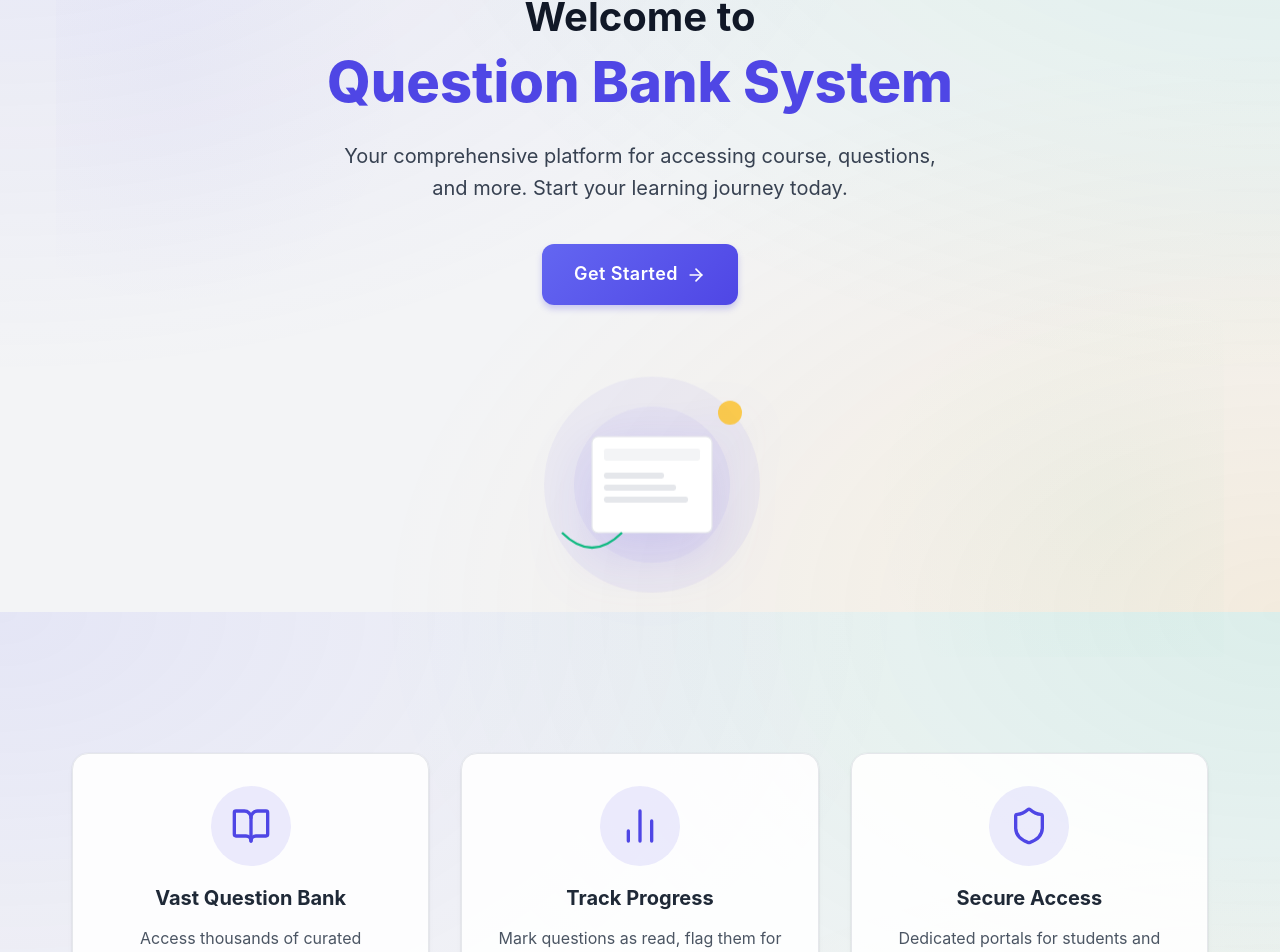
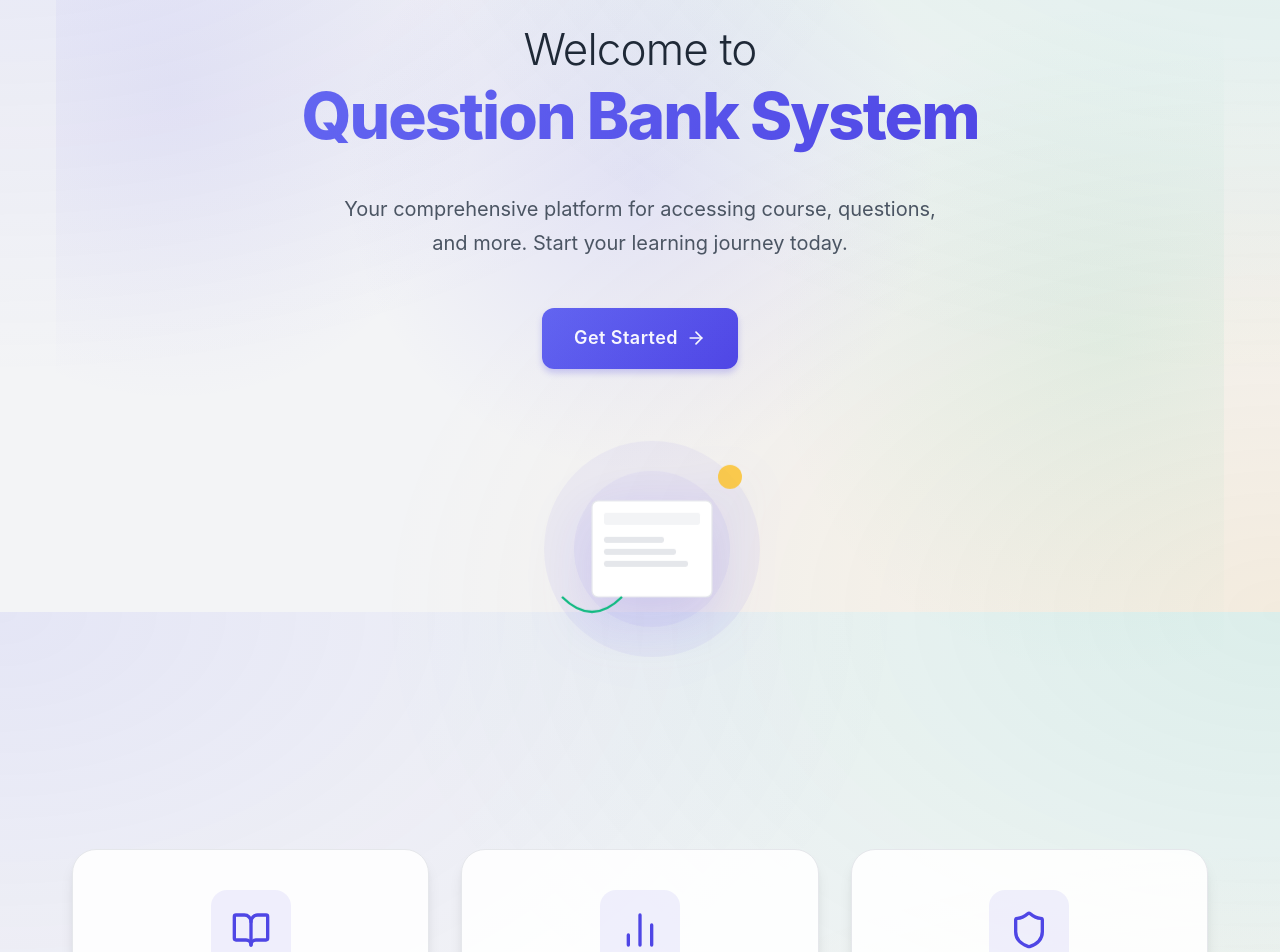
Before and after one commit to SubikshaRajendran/Question_Bank_System, a React (Vite) app in the folder client/: page / in a window 1280 px wide. Shown: the part 188-1140 px from the top of the page. Built offline with nearby package versions, Linux system fonts and the light colour scheme.

Commit message:
UI updates

```diff
--- a/client/src/components/Layout.jsx
+++ b/client/src/components/Layout.jsx
@@ -43,7 +43,7 @@ const Layout = () => {
     const isActive = (path) => location.pathname === path ? 'active' : '';
 
     return (
-        <>
+        <div className="layout-wrapper">
             <nav className="navbar">
                 <div className="logo" style={{ display: 'flex', alignItems: 'center', gap: '1rem' }}>
                     <img src={logo} alt="Logo" style={{ height: '52px', width: 'auto' }} />
@@ -115,7 +115,12 @@ const Layout = () => {
                             <li><Link to="/student/courses" className={isActive('/student/courses')} onClick={() => setShowMobileMenu(false)}>My Courses</Link></li>
                             <li><Link to="/student/review" className={isActive('/student/review')} onClick={() => setShowMobileMenu(false)}>Review Later</Link></li>
                             <li><Link to="/student/comments" className={isActive('/student/comments')} onClick={() => setShowMobileMenu(false)}>My Comments</Link></li>
-                            <li><button onClick={handleLogout} className="nav-btn-logout">Logout</button></li>
+                            <li>
+                                <button onClick={handleLogout} className="nav-btn-logout">
+                                    <LogOut size={18} />
+                                    <span>Logout</span>
+                                </button>
+                            </li>
                         </>
                     )}
 
@@ -125,7 +130,12 @@ const Layout = () => {
                             <li><Link to="/admin/dashboard" className={isActive('/admin/dashboard')} onClick={() => setShowMobileMenu(false)}>Dashboard</Link></li>
                             <li><Link to="/admin/comments" className={isActive('/admin/comments')} onClick={() => setShowMobileMenu(false)}>Student Comments</Link></li>
                             <li><Link to="/admin/student-activity" className={isActive('/admin/student-activity')} onClick={() => setShowMobileMenu(false)}>Student Activity</Link></li>
-                            <li><button onClick={handleLogout} className="nav-btn-logout">Logout</button></li>
+                            <li>
+                                <button onClick={handleLogout} className="nav-btn-logout">
+                                    <LogOut size={18} />
+                                    <span>Logout</span>
+                                </button>
+                            </li>
                         </>
                     )}
                     {/* Theme Toggle in Nav */}
@@ -142,14 +152,14 @@ const Layout = () => {
                 </ul>
             </nav>
 
-            <div className="container">
+            <div className="container main-content">
                 <Outlet />
             </div>
 
             <footer className="main-footer" style={{ textAlign: 'center' }}>
                 <p>&copy; 2026 Question Bank System. All rights reserved.</p>
             </footer>
-        </>
+        </div>
     );
 };
 
--- a/client/src/index.css
+++ b/client/src/index.css
@@ -210,6 +210,45 @@ nav a.active {
   border-radius: 0.5rem;
 }
 
+/* Logout Button Redesign - Subtle/Outlined */
+.nav-btn-logout {
+  display: inline-flex;
+  align-items: center;
+  gap: 0.5rem;
+  padding: 0.5rem 1rem;
+  background: transparent;
+  color: #ef4444;
+  /* Red text */
+  border: 1px solid #ef4444;
+  /* Red border */
+  border-radius: 9999px;
+  font-weight: 500;
+  font-size: 0.9rem;
+  cursor: pointer;
+  transition: all 0.2s ease;
+  letter-spacing: 0.01em;
+}
+
+.nav-btn-logout:hover {
+  background-color: #ef4444;
+  color: white;
+  transform: translateY(-1px);
+  box-shadow: 0 4px 6px rgba(239, 68, 68, 0.15);
+}
+
+.nav-btn-logout:active {
+  transform: translateY(0);
+  box-shadow: none;
+}
+
+.nav-btn-logout svg {
+  transition: transform 0.2s ease;
+}
+
+.nav-btn-logout:hover svg {
+  transform: translateX(-2px);
+}
+
 /* Container */
 .container {
   max-width: 1200px;
@@ -379,11 +418,8 @@ h2,
   /* Adjust Logout Button in Mobile Menu */
   .nav-btn-logout {
     width: 100%;
-    text-align: center;
-    padding: 0.75rem;
-    background: rgba(239, 68, 68, 0.1);
-    color: var(--danger);
-    border-radius: 0.5rem;
+    justify-content: center;
+    margin-top: 0.5rem;
   }
 
   /* Container */
@@ -541,18 +577,24 @@ h2,
 }
 
 [data-theme="dark"] .difficulty-Easy {
-  background: #064e3b;
-  color: #d1fae5;
+  background: rgba(6, 78, 59, 0.6);
+  color: #6ee7b7;
+  /* Bright emerald */
+  border: 1px solid rgba(16, 185, 129, 0.2);
 }
 
 [data-theme="dark"] .difficulty-Medium {
-  background: #78350f;
-  color: #fef3c7;
+  background: rgba(120, 53, 15, 0.6);
+  color: #fcd34d;
+  /* Bright amber */
+  border: 1px solid rgba(245, 158, 11, 0.2);
 }
 
 [data-theme="dark"] .difficulty-Hard {
-  background: #7f1d1d;
-  color: #fee2e2;
+  background: rgba(127, 29, 29, 0.6);
+  color: #fca5a5;
+  /* Bright red */
+  border: 1px solid rgba(239, 68, 68, 0.2);
 }
 
 /* Progress Bar Logic */
@@ -695,44 +737,79 @@ h2,
 
 /* Hero Section */
 .hero-section {
-  background: linear-gradient(135deg, rgba(79, 70, 229, 0.05) 0%, rgba(255, 255, 255, 0) 100%);
+  background: linear-gradient(135deg, rgba(79, 70, 229, 0.05) 0%, rgba(255, 255, 255, 0) 40%, rgba(16, 185, 129, 0.05) 100%);
   background-image:
-    radial-gradient(circle at 10% 20%, rgba(79, 70, 229, 0.03) 0%, transparent 20%),
-    radial-gradient(circle at 90% 80%, rgba(16, 185, 129, 0.03) 0%, transparent 20%);
+    radial-gradient(circle at 10% 20%, rgba(79, 70, 229, 0.08) 0%, transparent 25%),
+    radial-gradient(circle at 90% 50%, rgba(16, 185, 129, 0.08) 0%, transparent 30%);
+  position: relative;
+  overflow: hidden;
+}
+
+/* Radial Glow behind Title */
+.hero-section::before {
+  content: '';
+  position: absolute;
+  top: 30%;
+  left: 50%;
+  transform: translate(-50%, -50%);
+  width: 600px;
+  height: 600px;
+  background: radial-gradient(circle, rgba(79, 70, 229, 0.1) 0%, transparent 70%);
+  pointer-events: none;
+  z-index: 0;
 }
 
 .hero-title {
   display: flex;
   flex-direction: column;
   align-items: center;
-  margin-bottom: 1.5rem;
-  line-height: 1.2;
+  margin-bottom: 2rem;
+  line-height: 1.1;
+  position: relative;
+  z-index: 1;
 }
 
 .hero-welcome {
-  font-size: 2.5rem;
-  color: #111827;
+  font-size: 2.75rem;
+  font-weight: 300;
+  /* Lighter weight */
+  color: var(--text-color);
   margin-bottom: 0.5rem;
+  letter-spacing: -0.02em;
 }
 
 .hero-brand {
-  font-size: 3.5rem;
-  color: var(--primary-color);
+  font-size: 4rem;
+  /* Larger size */
   font-weight: 800;
+  background: var(--primary-gradient);
+  -webkit-background-clip: text;
+  -webkit-text-fill-color: transparent;
+  letter-spacing: -0.03em;
+  /* Tighter letter spacing for impact */
+  padding-bottom: 0.5rem;
+  /* Ensure gradient descenders aren't cut off */
 }
 
 .hero-description {
   font-size: 1.25rem;
-  color: #374151;
-  margin-bottom: 2.5rem;
+  color: var(--text-secondary);
+  margin-bottom: 3rem;
   max-width: 600px;
   margin-left: auto;
   margin-right: auto;
+  position: relative;
+  z-index: 1;
+  line-height: 1.7;
 }
 
-[data-theme="dark"] .hero-welcome,
+[data-theme="dark"] .hero-welcome {
+  color: var(--text-color);
+}
+
 [data-theme="dark"] .hero-description {
-  color: var(--text-color);
+  color: var(--text-secondary);
+  /* Ensure good contrast in dark mode */
 }
 
 /* Button Enhancements */
@@ -767,26 +844,44 @@ h2,
 
 .feature-card {
   text-align: center;
-  padding: 2rem;
+  padding: 2.5rem 2rem;
   background: var(--card-bg);
-  border-radius: 1rem;
-  box-shadow: var(--card-shadow);
-  transition: transform 0.3s ease, box-shadow 0.3s ease;
+  border-radius: 1.5rem;
+  box-shadow: 0 10px 15px -3px rgba(0, 0, 0, 0.1), 0 4px 6px -2px rgba(0, 0, 0, 0.05);
+  /* Deeper shadow */
+  transition: transform 0.3s ease, box-shadow 0.3s ease, border-color 0.3s ease;
   border: 1px solid var(--border-color);
+  height: 100%;
 }
 
 .feature-card:hover {
-  transform: translateY(-5px);
-  box-shadow: 0 10px 15px -3px rgba(0, 0, 0, 0.1), 0 4px 6px -2px rgba(0, 0, 0, 0.05);
+  transform: translateY(-8px);
+  box-shadow: 0 20px 25px -5px rgba(0, 0, 0, 0.1), 0 10px 10px -5px rgba(0, 0, 0, 0.04);
+}
+
+/* Dark Mode Feature Card enhancements */
+[data-theme="dark"] .feature-card {
+  border: 1px solid rgba(255, 255, 255, 0.1);
+  /* Soft border for separation */
+  background: rgba(31, 41, 55, 0.6);
+  /* Slightly transparent background */
+  backdrop-filter: blur(8px);
+}
+
+[data-theme="dark"] .feature-card:hover {
+  border-color: rgba(99, 102, 241, 0.3);
+  /* Subtle primary color border on hover */
+  background: rgba(31, 41, 55, 0.8);
 }
 
 .feature-icon {
   font-size: 3rem;
-  margin-bottom: 1rem;
+  margin-bottom: 1.5rem;
   display: inline-block;
   padding: 1rem;
-  background: rgba(79, 70, 229, 0.1);
-  border-radius: 50%;
+  background: rgba(79, 70, 229, 0.08);
+  border-radius: 1rem;
+  /* Slightly softer radius */
   width: 5rem;
   height: 5rem;
   display: flex;
@@ -794,17 +889,34 @@ h2,
   justify-content: center;
   margin-left: auto;
   margin-right: auto;
+  color: var(--primary-color);
+  transition: background-color 0.3s, transform 0.3s;
+}
+
+.feature-card:hover .feature-icon {
+  background: var(--primary-color);
+  color: white;
+  transform: scale(1.1) rotate(3deg);
 }
 
 .feature-card h3 {
-  font-size: 1.25rem;
+  font-size: 1.35rem;
+  /* Slightly larger */
   margin-bottom: 0.75rem;
   color: var(--text-color);
+  font-weight: 700;
 }
 
 .feature-card p {
-  color: var(--text-secondary);
+  color: #4b5563;
+  /* Darker gray for better legibility */
   font-size: 1rem;
+  line-height: 1.6;
+}
+
+[data-theme="dark"] .feature-card p {
+  color: #9ca3af;
+  /* Lighter gray for dark mode */
 }
 
 /* Footer */
@@ -870,6 +982,29 @@ h2,
 .login-card p {
   color: var(--text-secondary);
   margin-bottom: 1.5rem;
+}
+
+[data-theme="dark"] .login-card:hover {
+  background-color: var(--card-bg);
+  /* Use card background instead of white */
+  border-left-color: var(--primary-color);
+  box-shadow: 0 20px 25px -5px rgba(0, 0, 0, 0.4), 0 10px 10px -5px rgba(0, 0, 0, 0.2);
+}
+
+[data-theme="dark"] .login-card:hover h3,
+[data-theme="dark"] .login-card:hover .card-action {
+  color: var(--white);
+}
+
+[data-theme="dark"] .login-card:hover p {
+  color: var(--text-secondary);
+  /* Keep secondary text readable */
+}
+
+/* Ensure link text in dark mode hover is readable */
+[data-theme="dark"] .login-card:hover .card-action {
+  color: var(--primary-color);
+  /* Maintain primary color for action link if needed, or white */
 }
 
 .card-action {
@@ -976,15 +1111,18 @@ h2,
 }
 
 /* About Us Page */
+/* About Us Page */
 .about-grid {
   display: flex;
-  gap: 3rem;
+  gap: 2rem;
   align-items: center;
   background: var(--card-bg);
-  padding: 3rem;
+  padding: 2.5rem;
   border-radius: 1rem;
   box-shadow: var(--card-shadow);
   margin-bottom: 2rem;
+  backdrop-filter: blur(12px);
+  border: 1px solid var(--border-color);
 }
 
 .about-content {
@@ -1001,27 +1139,50 @@ h2,
 .about-image svg {
   max-width: 100%;
   height: auto;
-  /* filter: drop-shadow(0 10px 15px rgba(79, 70, 229, 0.2)); */
   filter: drop-shadow(0 10px 15px rgba(79, 70, 229, 0.2));
 }
 
 .mission-vision-grid {
   display: grid;
   grid-template-columns: 1fr 1fr;
+  /* Force 2 columns */
   gap: 1.5rem;
-  margin-top: 2rem;
+  margin-top: 0;
 }
 
 .mv-card {
-  background: var(--bg-color);
-  padding: 1rem;
-  border-radius: 0.5rem;
-  border-left: 3px solid var(--primary-color);
+  background: rgba(255, 255, 255, 0.6);
+  padding: 1.5rem;
+  border-radius: 0.75rem;
+  border-left: 4px solid var(--primary-color);
+  box-shadow: 0 4px 6px -1px rgba(0, 0, 0, 0.05), 0 2px 4px -1px rgba(0, 0, 0, 0.03);
+  backdrop-filter: blur(8px);
+  border: 1px solid rgba(255, 255, 255, 0.4);
+  transition: transform 0.2s ease, box-shadow 0.2s ease;
+}
+
+.mv-card:hover {
+  transform: translateY(-2px);
+  box-shadow: 0 10px 15px -3px rgba(0, 0, 0, 0.1), 0 4px 6px -2px rgba(0, 0, 0, 0.05);
+}
+
+[data-theme="dark"] .mv-card {
+  background: rgba(255, 255, 255, 0.03);
+  border: 1px solid rgba(255, 255, 255, 0.1);
+  border-left: 4px solid var(--primary-color);
+}
+
+.about-content p {
+  line-height: 1.8;
+  font-size: 1.05rem;
+  color: var(--text-secondary);
 }
 
 .mv-card h4 {
   color: var(--primary-color);
   margin-bottom: 0.5rem;
+  font-size: 1.2rem;
+  font-weight: 700;
 }
 
 @media (max-width: 768px) {
@@ -1177,3 +1338,13 @@ h2,
   border: 2px solid var(--success) !important;
   transition: border-color 0.3s;
 }
+/* Sticky Footer Layout */
+.layout-wrapper {
+  display: flex;
+  flex-direction: column;
+  min-height: 100vh;
+}
+
+.main-content {
+  flex: 1;
+}
--- a/client/src/pages/admin/Dashboard.jsx
+++ b/client/src/pages/admin/Dashboard.jsx
@@ -183,7 +183,7 @@ const AdminDashboard = () => {
         <div className="container">
             {toast && <Toast message={toast.message} type={toast.type} onClose={() => setToast(null)} />}
 
-            <div style={{ display: 'flex', justifyContent: 'space-between', alignItems: 'center', marginBottom: '2rem' }}>
+            <div style={{ display: 'flex', justifyContent: 'space-between', alignItems: 'center', marginBottom: '0.5rem' }}>
                 <div style={{ display: 'flex', alignItems: 'center', gap: '1rem' }}>
                     {/* Profile Icon Linked to Profile Page */}
                     <Link
@@ -199,10 +199,10 @@ const AdminDashboard = () => {
             </div>
 
             {/* Stats */}
-            <div className="stats-grid" style={{ display: 'grid', gridTemplateColumns: 'repeat(auto-fit, minmax(200px, 1fr))', gap: '1rem', marginBottom: '2rem', maxWidth: '300px', margin: '0 auto 2rem auto' }}>
-                <div className="stat-card" style={{ background: 'var(--card-bg)', padding: '1.5rem', borderRadius: '1rem', boxShadow: 'var(--card-shadow)', textAlign: 'center' }}>
-                    <div className="stat-number" style={{ fontSize: '2.5rem', fontWeight: 'bold', color: 'var(--primary-color)' }}>{stats.totalCourses}</div>
-                    <div className="stat-label" style={{ color: 'var(--text-secondary)' }}>Total Courses</div>
+            <div className="stats-grid" style={{ display: 'grid', gridTemplateColumns: 'repeat(auto-fit, minmax(180px, 1fr))', gap: '1rem', marginBottom: '1.5rem', maxWidth: '220px', margin: '0 auto 1.5rem auto' }}>
+                <div className="stat-card" style={{ background: 'var(--card-bg)', padding: '1rem', borderRadius: '0.75rem', boxShadow: 'var(--card-shadow)', textAlign: 'center' }}>
+                    <div className="stat-number" style={{ fontSize: '2rem', fontWeight: 'bold', color: 'var(--primary-color)' }}>{stats.totalCourses}</div>
+                    <div className="stat-label" style={{ color: 'var(--text-secondary)', fontSize: '0.9rem' }}>Total Courses</div>
                 </div>
             </div>
 
--- a/client/src/pages/student/Dashboard.jsx
+++ b/client/src/pages/student/Dashboard.jsx
@@ -142,24 +142,24 @@ const StudentDashboard = () => {
             </div>
 
             {/* Filters Bar */}
-            <div className="filters-bar" style={{ display: 'flex', gap: '1rem', flexWrap: 'wrap', marginBottom: '2rem' }}>
+            <div className="filters-bar" style={{ display: 'flex', gap: '1rem', flexWrap: 'wrap', marginBottom: '3rem' }}>
                 <div style={{ position: 'relative', flexGrow: 1, minWidth: '300px' }}>
-                    <Search size={22} style={{ position: 'absolute', left: '15px', top: '50%', transform: 'translateY(-50%)', color: 'var(--text-secondary)' }} />
+                    <Search size={20} style={{ position: 'absolute', left: '15px', top: '50%', transform: 'translateY(-50%)', color: 'var(--text-secondary)' }} />
                     <input
                         type="text"
                         placeholder="Search courses..."
                         value={searchTerm}
                         onChange={(e) => setSearchTerm(e.target.value)}
-                        style={{ paddingLeft: '3rem', padding: '1rem 1rem 1rem 3rem', fontSize: '1.1rem', width: '100%', borderRadius: '0.5rem', border: '1px solid var(--border-color)', background: 'var(--bg-color)', color: 'var(--text-color)' }}
+                        style={{ paddingLeft: '3rem', padding: '0.75rem 1rem 0.75rem 2.8rem', fontSize: '1rem', width: '100%', borderRadius: '0.5rem', border: '1px solid var(--border-color)', background: 'var(--bg-color)', color: 'var(--text-color)' }}
                     />
                 </div>
 
                 <div style={{ position: 'relative', minWidth: '200px' }}>
-                    <Filter size={20} style={{ position: 'absolute', right: '15px', top: '50%', transform: 'translateY(-50%)', pointerEvents: 'none', color: 'var(--text-secondary)' }} />
+                    <Filter size={18} style={{ position: 'absolute', right: '15px', top: '50%', transform: 'translateY(-50%)', pointerEvents: 'none', color: 'var(--text-secondary)' }} />
                     <select
                         value={difficultyFilter}
                         onChange={(e) => setDifficultyFilter(e.target.value)}
-                        style={{ appearance: 'none', padding: '1rem', fontSize: '1.1rem', width: '100%', borderRadius: '0.5rem', border: '1px solid var(--border-color)', backgroundColor: 'var(--card-bg)', color: 'var(--text-color)' }}
+                        style={{ appearance: 'none', padding: '0.75rem 1rem', fontSize: '1rem', width: '100%', borderRadius: '0.5rem', border: '1px solid var(--border-color)', backgroundColor: 'var(--card-bg)', color: 'var(--text-color)' }}
                     >
                         <option value="">All Levels</option>
                         <option value="Easy">Easy</option>
@@ -169,11 +169,11 @@ const StudentDashboard = () => {
                 </div>
 
                 <div style={{ position: 'relative', minWidth: '200px' }}>
-                    <Filter size={20} style={{ position: 'absolute', right: '15px', top: '50%', transform: 'translateY(-50%)', pointerEvents: 'none', color: 'var(--text-secondary)' }} />
+                    <Filter size={18} style={{ position: 'absolute', right: '15px', top: '50%', transform: 'translateY(-50%)', pointerEvents: 'none', color: 'var(--text-secondary)' }} />
                     <select
                         value={departmentFilter}
                         onChange={(e) => setDepartmentFilter(e.target.value)}
-                        style={{ appearance: 'none', padding: '1rem', fontSize: '1.1rem', width: '100%', borderRadius: '0.5rem', border: '1px solid var(--border-color)', backgroundColor: 'var(--card-bg)', color: 'var(--text-color)' }}
+                        style={{ appearance: 'none', padding: '0.75rem 1rem', fontSize: '1rem', width: '100%', borderRadius: '0.5rem', border: '1px solid var(--border-color)', backgroundColor: 'var(--card-bg)', color: 'var(--text-color)' }}
                     >
                         <option value="">All Departments</option>
                         <option value="CS Cluster">CS Cluster</option>
```
Also changed, not shown: client/src/pages/About.jsx (+18 -21 lines).
